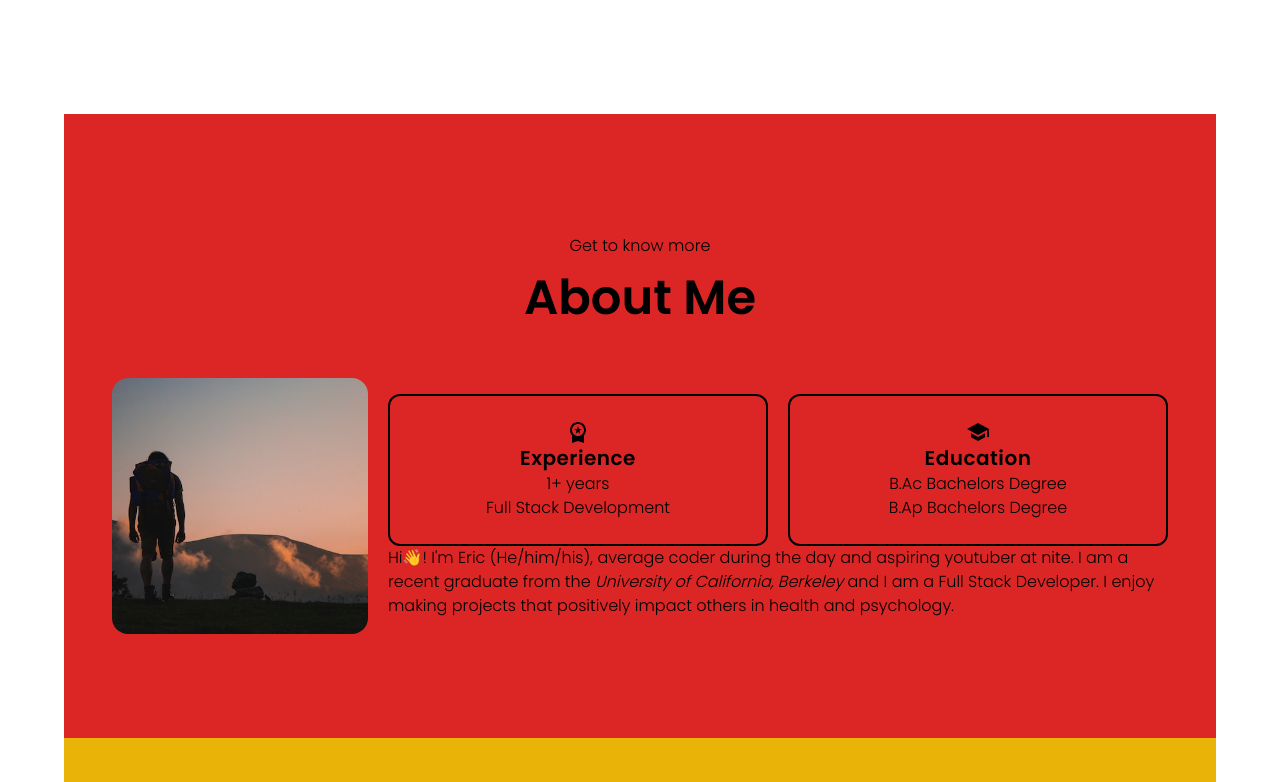
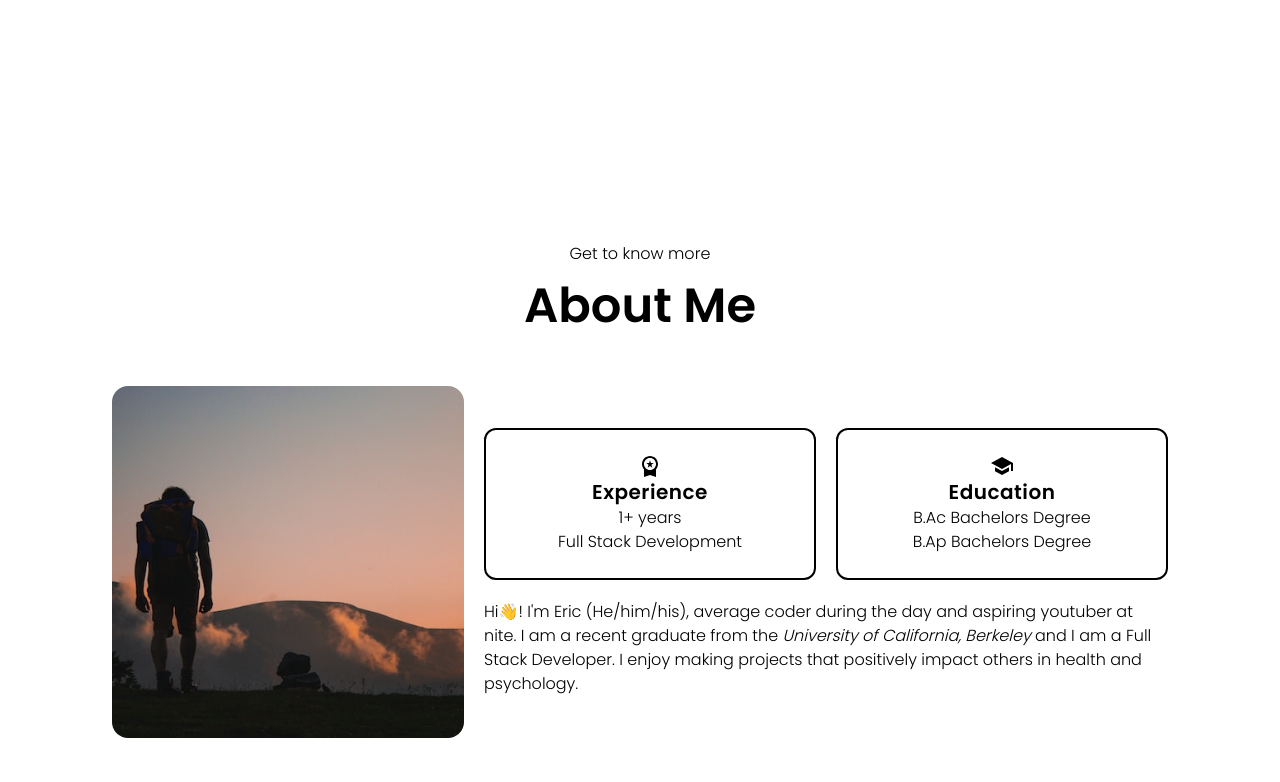
Before and after one commit to ericvpineda/portfolio-website, a Next.js app: page / in a window 1280 px wide. Shown: the part 598-1380 px from the top of the page. Built offline with nearby package versions, Linux system fonts and the light colour scheme; no server answers.

Commit message:
updated -- about component ui

```diff
--- a/components/About.jsx
+++ b/components/About.jsx
@@ -5,21 +5,21 @@ import Image from "next/image"
 
 export default function About() {
   return (
-    <div id="about" className="section bg-red-600 flex-col">
+    <div id="about" className="section flex-col mt-40 sm:mt-10">
       <div className="text-center mb-10">
         <h2 className="section_text">Get to know more</h2>
         <h1 className="header_title">About Me</h1>
       </div>
 
-      <div className="flex items-center gap-5 px-12">
+      <div className="flex items-center gap-5 px-12 flex-col sm:flex-row">
         <Image
           src={hiking}
           alt=""
-          className="object-cover max-h-64 min-h-[16rem] max-w-[16rem] rounded-2xl"
+          className="object-cover max-h-64 min-h-[16rem] max-w-[16rem] sm:min-h-[19rem] sm:max-w-[19rem] md:min-h-[22rem] md:max-w-[22rem] rounded-2xl"
         />
 
-        <div className="flex flex-col justify-center">
-          <div className="flex justify-center gap-5">
+        <div className="flex flex-col justify-center h-full">
+          <div className="flex flex-col sm:flex-row  justify-center gap-5 mb-5">
             <div className="section_border">
               <WorkspacePremiumIcon />
               <div className="text-center">
```
